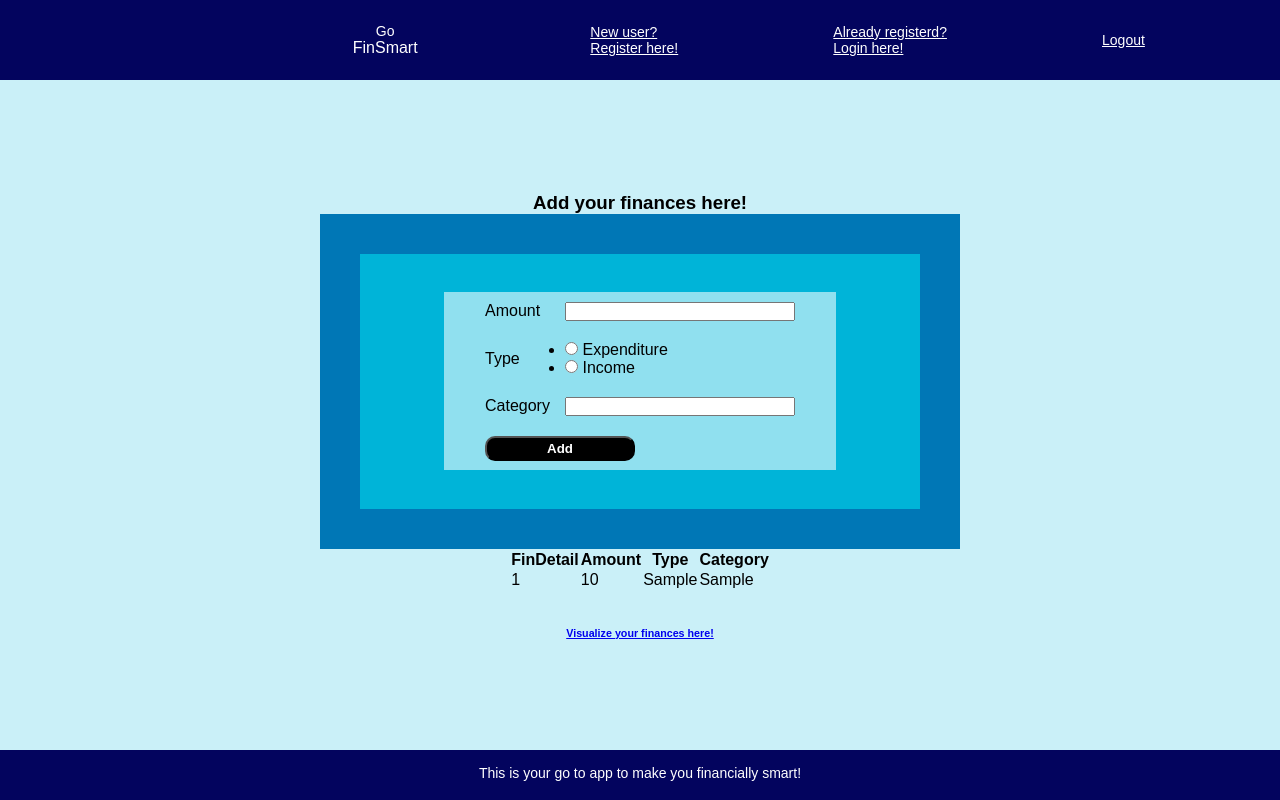
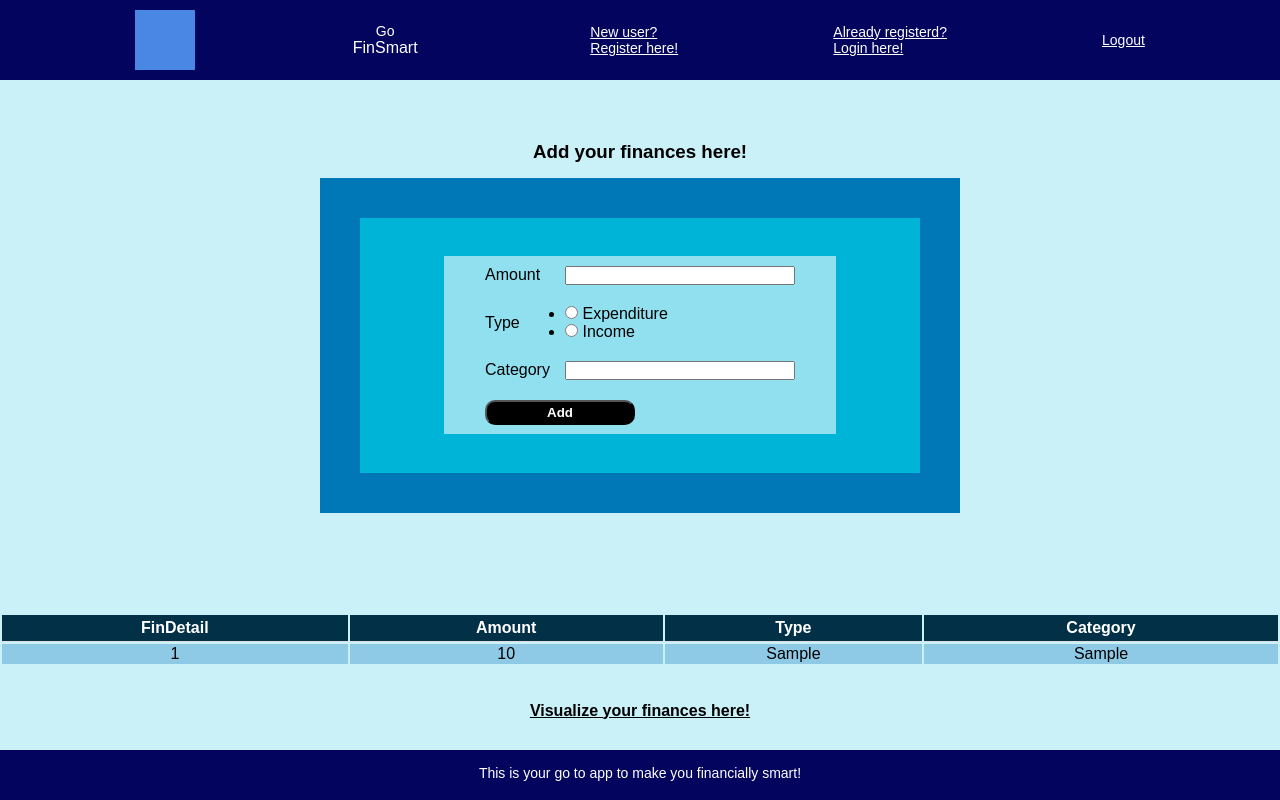
Before and after one commit to DEEksha-ux/GoFinSmart, a Flask app: page /view_fin in a window 1280 px wide. Run offline with Flask 3, Linux system fonts and the light colour scheme; the visitor is signed in with stand-in values (Sample User, id 1); tables that the repository leaves empty hold one stand-in row (values such as "Sample post").

Commit message:
added styling to the whole website

```diff
--- a/app/routes/finance.py
+++ b/app/routes/finance.py
@@ -33,7 +33,7 @@ def view_fin():
         new_fin=FinDetails(amount=amount, type=type, category=category, user_id=session['user'])
         db.session.add(new_fin)
         db.session.commit()
-        flash("Your details have been added successfully!", 'success')
+        flash("Your details have been added successfully! Please refresh to reflect changes.", 'success')
     return render_template('view_fin.html', details=details, form=form)
 
 @fin_bp.route('/view_chart')
--- a/app/static/style.css
+++ b/app/static/style.css
@@ -39,7 +39,7 @@ body {
 .nav-panel i{
     height: 60px;
     width: 60px;
-    color: white;
+    background-color: rgb(74, 135, 228);
 }
 
 .logo {
@@ -135,3 +135,50 @@ form{
     font-weight: 500;
     padding: 2px;
 }
+
+h3{
+    margin-bottom: 15px;
+    margin-top: 30px;
+    text-align: center;
+}
+
+table{
+    width: 100%;
+    margin-top: 100px;
+    text-align: center;
+}
+
+tr, th{
+    background-color: #023047;
+    color: white;
+    border-bottom: 1px solid #ddd;
+    padding: 4px;
+}
+
+td{
+    padding: 1px;
+}
+
+tr:nth-child(odd){
+    background-color: #8ecae6;
+    color: black;
+}
+
+.fin-msg{
+    color: black;
+    font-size: 16px;
+    margin: 10px;
+}
+
+.view:hover{
+    color: #0077b6;
+}
+
+img{
+    margin: 10px 15px;
+}
+
+.chart{
+    display: inline-grid;
+    grid-template-columns: auto auto;
+}
--- a/app/templates/base.html
+++ b/app/templates/base.html
@@ -30,9 +30,9 @@
         {% with messages=get_flashed_messages(with_categories=True) %}
         {% for category, msg in messages %}
         {% if category == "success" %}
-        <div style="background-color: rgb(29, 202, 13, 0.5); height: 35px; font-size: 14px; display: flex; align-items: center; position: relative; top: 10px; width: 100%;">{{msg}}</div>
+        <div style="background-color: rgb(29, 202, 13, 0.5); height: 40px; font-size: 14px; position: absolute; top: 90px; width: 100%; padding-left: 5px;">{{msg}}</div>
         {% else %}
-        <div style="background-color: rgb(240, 62, 62, 0.5); height: 35px; font-size: 14px; display: flex; align-items: center;">{{msg}}</div>
+        <div style="background-color: rgb(240, 62, 62, 0.5); height: 40px; font-size: 14px; position: absolute; top: 90px; width: 100%; padding-left: 5px;">{{msg}}</div>
         {% endif %}
         {% endfor %}
         {% endwith %}
--- a/app/templates/view_fin.html
+++ b/app/templates/view_fin.html
@@ -42,9 +42,9 @@ View your finances
     </tbody>
 </table>
 <br><br>
-<h6><a href="{{url_for('fin.view_chart')}}">Visualize your finances here!</a></h6>
+<h6><a href="{{url_for('fin.view_chart')}}" class="fin-msg view">Visualize your finances here!</a></h6>
 {% else %}
-<p>No FinDetails added yet. Add one above!</p>
+<p class="fin-msg">No FinDetails added yet. Add one above!</p>
 {% endif %}
 
 
```
Also changed, not shown: app/templates/charts.html (+10 -5 lines).
